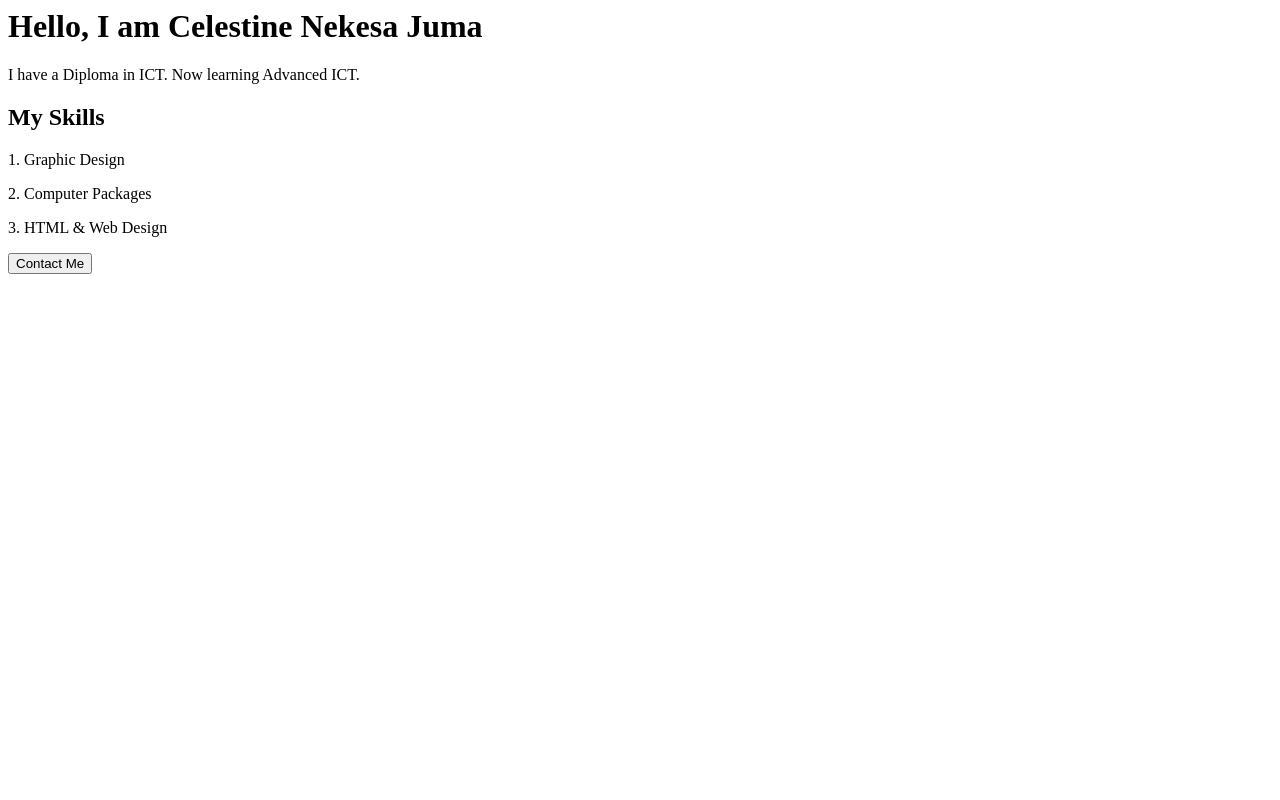
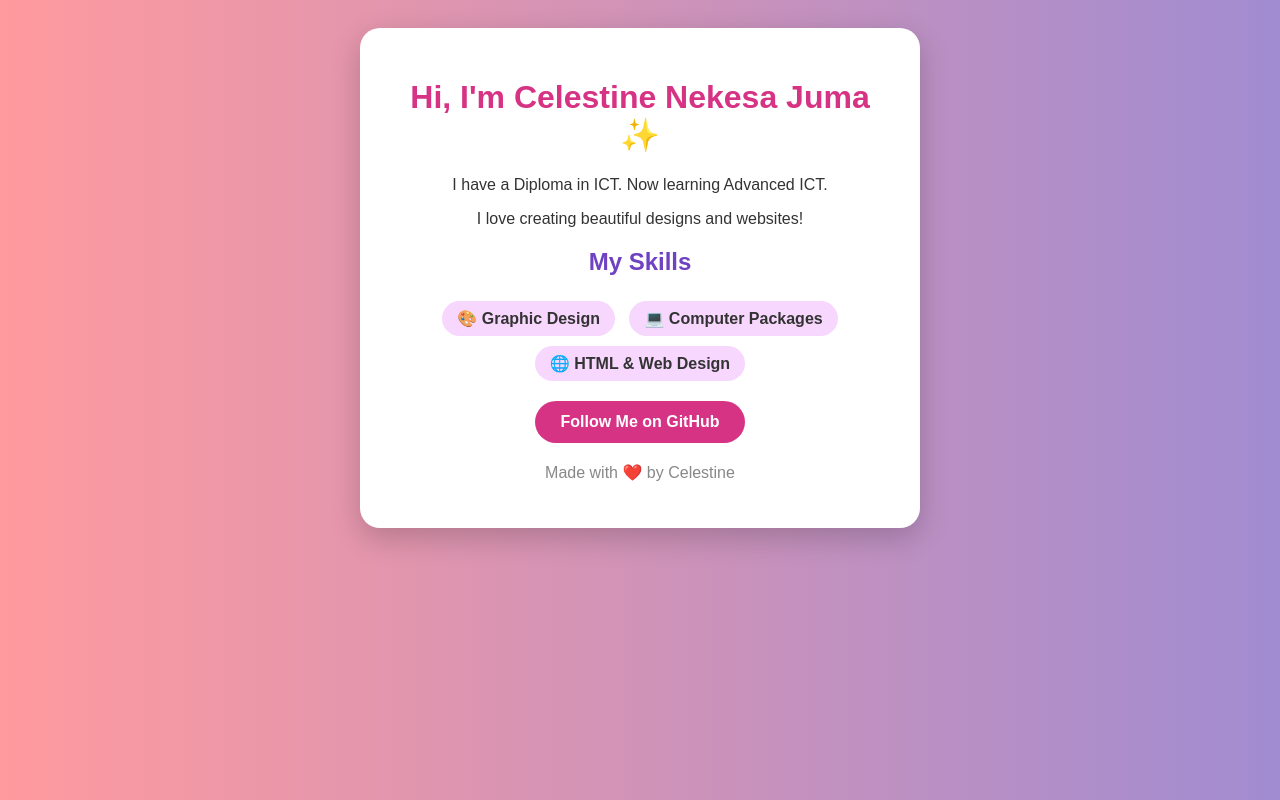
Before and after one commit to cjuma1/my-first-website, a plain HTML site: page index.html in a window 1280 px wide. Drawn offline with Linux system fonts and the light colour scheme.

Commit message:
Refactor index.html with new styles and content
Updated the HTML structure and added styles for a more modern look.

```diff
--- a/index.html
+++ b/index.html
@@ -1,12 +1,62 @@
+<!DOCTYPE html>
 <html>
-<head><title>My First Site</title></head>
+<head>
+<title>Celestine Nekesa Juma</title>
+<style>
+body {
+  background: linear-gradient(to right, #ff9a9e, #a18cd1);
+  font-family: Arial;
+  text-align: center;
+  color: white;
+  padding: 20px;
+}
+.box {
+  background: white;
+  color: #333;
+  border-radius: 20px;
+  padding: 30px;
+  max-width: 500px;
+  margin: auto;
+  box-shadow: 0 10px 30px rgba(0,0,0,0.2);
+}
+h1 { color: #d63384; }
+h2 { color: #6f42c1; }
+.skill {
+  background: #f8d7fe;
+  display: inline-block;
+  padding: 8px 15px;
+  margin: 5px;
+  border-radius: 20px;
+  font-weight: bold;
+}
+.btn {
+  background: #d63384;
+  color: white;
+  padding: 12px 25px;
+  border-radius: 25px;
+  text-decoration: none;
+  display: inline-block;
+  margin-top: 15px;
+  font-weight: bold;
+}
+</style>
+</head>
 <body>
-<h1>Hello, I am Celestine Nekesa Juma</h1>
-<p>I have a Diploma in ICT. Now learning Advanced ICT.</p>
-<h2>My Skills</h2>
-<p>1. Graphic Design</p>
-<p>2. Computer Packages</p>
-<p>3. HTML & Web Design</p>
-<button>Contact Me</button>
+
+<div class="box">
+  <h1>Hi, I'm Celestine Nekesa Juma ✨</h1>
+  <p>I have a Diploma in ICT. Now learning Advanced ICT.</p>
+  <p>I love creating beautiful designs and websites!</p>
+
+  <h2>My Skills</h2>
+  <span class="skill">🎨 Graphic Design</span>
+  <span class="skill">💻 Computer Packages</span>
+  <span class="skill">🌐 HTML & Web Design</span>
+
+  <br>
+  <a class="btn" href="https://github.com/cjuma1">Follow Me on GitHub</a>
+  <p style="margin-top:20px; color:#888;">Made with ❤️ by Celestine</p>
+</div>
+
 </body>
 </html>
```
